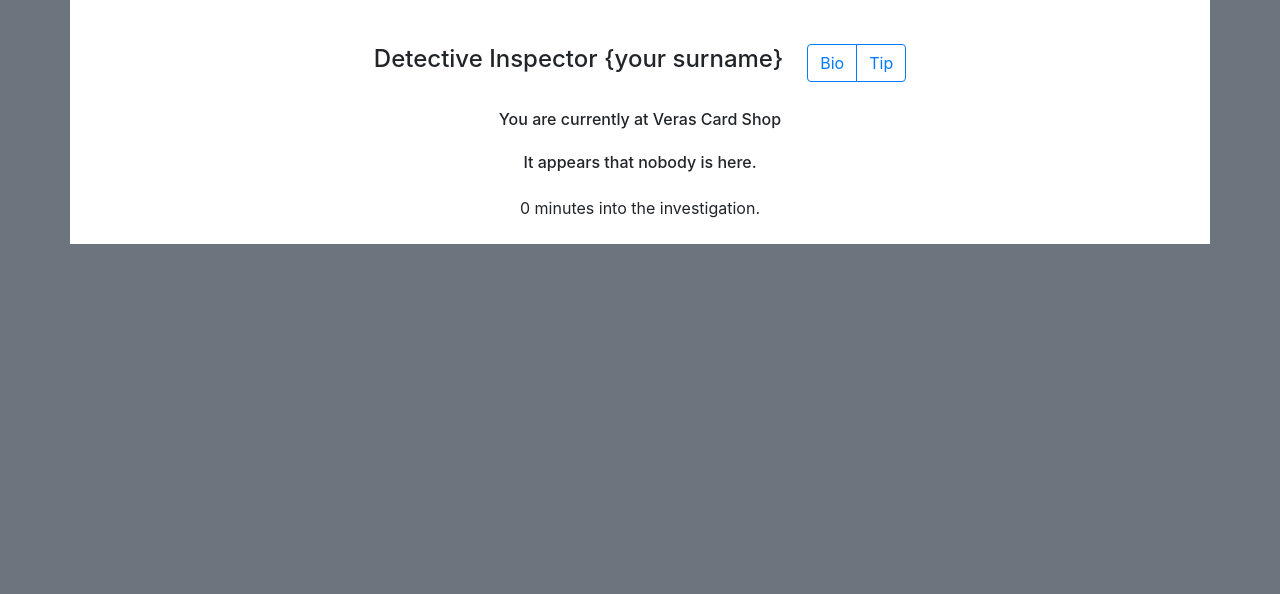
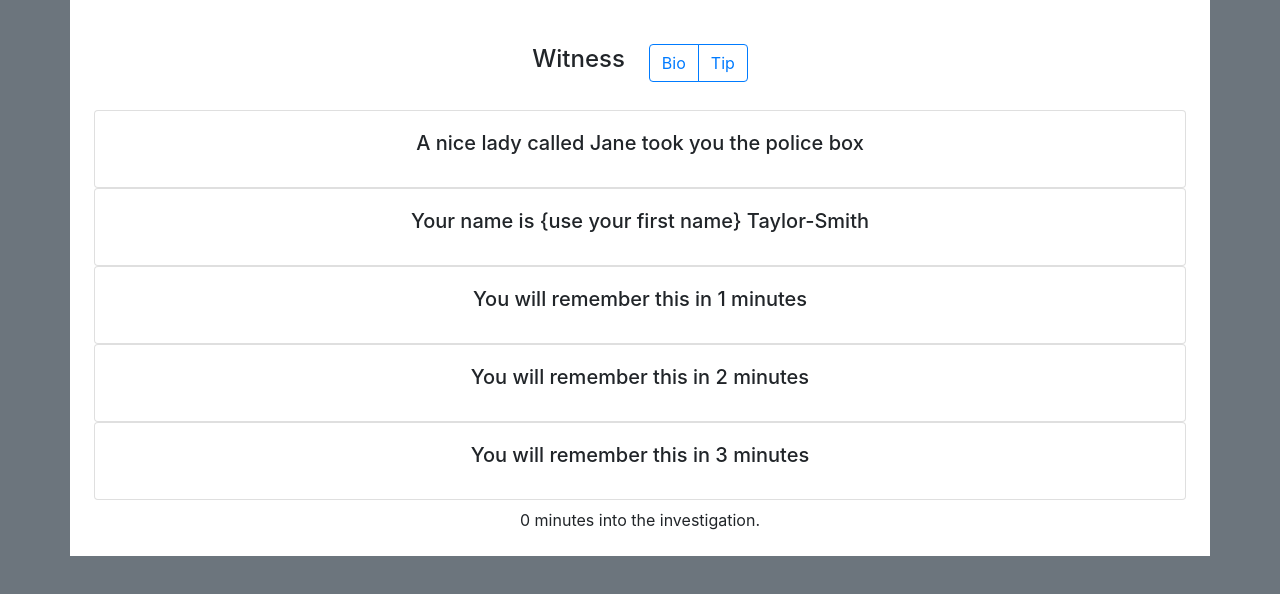
Before and after one commit to hennersz/10-65, a React (Create React App) app in the folder src/client/: page / in a window 1280 px wide. Shown: the top 594 px of the page. Built offline with nearby package versions, Linux system fonts and the light colour scheme; the HTML template or start-up script is replaced by a standard one.

Commit message:
feat(Witness): now reveals clues on a timer.

```diff
--- a/src/client/src/Components/Game.jsx
+++ b/src/client/src/Components/Game.jsx
@@ -6,12 +6,12 @@ import Dispatcher from "./Dispatcher";
 import Witness from "./Witness";
 import Officer from "./Officer";
 
-function Game({role}) {
+function Game({role, minutes}) {
     switch(role) {
         case ROLE_WITNESS:
             return (
                 <RoleWrapper role={role}>
-                    <Witness />
+                    <Witness minutes={minutes} />
                 </RoleWrapper>
             )
         case ROLE_DISPATCHER:
--- a/src/client/src/Components/Lobby.jsx
+++ b/src/client/src/Components/Lobby.jsx
@@ -16,7 +16,7 @@ import {ifDev} from "../utils/ifDev";
 
 function Lobby() {
     const [gameState, setGameState] = useState(ifDev(IN_GAME, UNMATCHED))
-    const [ role, setRole] = useState(ifDev(ROLE_OFFICER, 'none'))
+    const [ role, setRole] = useState(ifDev(ROLE_WITNESS, 'none'))
     const [minutes, setMinutes] = useState(0);
     const [isTimerActive, setIsTimerActive] = useState(false);
 
@@ -75,7 +75,7 @@ function Lobby() {
         case IN_GAME:
             return (
                 <div>
-                    <Game role={role}/>
+                    <Game minutes={minutes} role={role}/>
                     <div className="mt-2">{minutes + ' minutes into the investigation.'}</div>
                 </div>
             )
--- a/src/client/src/Components/Witness.jsx
+++ b/src/client/src/Components/Witness.jsx
@@ -1,17 +1,28 @@
 import data from '../data/imogen.json'
 import React from "react";
 
-const Witness = () => {
+const Witness = ({minutes}) => {
     return (
         <div>
             {
-                data.witness.map(({ clue }) => (
-                    <div className="card">
-                        <div className="card-body">
-                            <h5 className="card-title">{clue}</h5>
+                data.witness.map(({ clue }, index) => {
+                    if (index <= (minutes + 1)) {
+                        return (
+                            <div className="card">
+                                <div className="card-body">
+                                    <h5 className="card-title">{clue}</h5>
+                                </div>
+                            </div>
+                        )
+                    }
+                    return (
+                        <div className="card">
+                            <div className="card-body">
+                                <h5 className="card-title">{"You will remember this in " + (index - (minutes + 1)) + " minutes" }</h5>
+                            </div>
                         </div>
-                    </div>
-                ))
+                    )
+                })
             }
         </div>
     );
```
